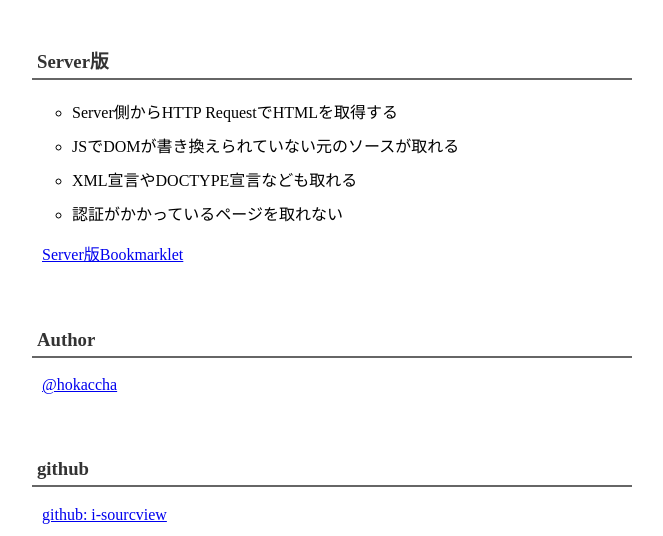
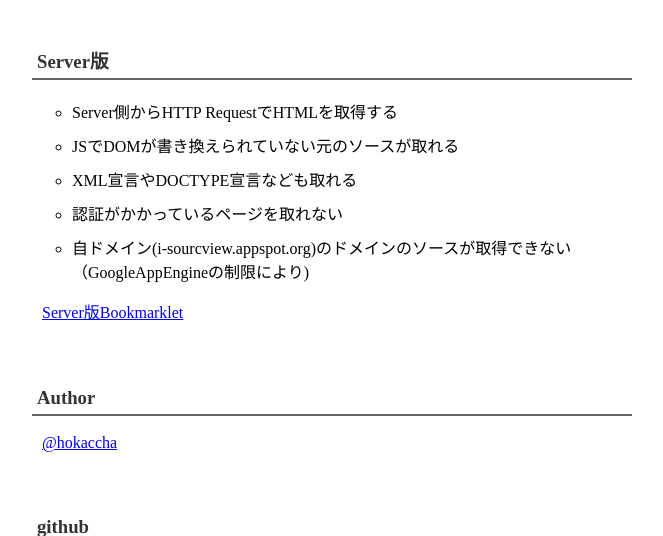
Before and after one commit to hokaccha/i-sourceview, a Python web app: template templates/index.html in a window 1280 px wide. Shown: the part 532-1068 px from the top of the page, without its empty margins (308-971 px from the left). Run offline with Jinja, Linux system fonts and the light colour scheme; the template is opened without the code that fills it, so the values that code supplies are empty.

Commit message:
added notes

```diff
--- a/templates/index.html
+++ b/templates/index.html
@@ -24,6 +24,7 @@
 <li>JSでDOMが書き換えられていない元のソースが取れる</li>
 <li>XML宣言やDOCTYPE宣言なども取れる</li>
 <li>認証がかかっているページを取れない</li>
+<li>自ドメイン(i-sourcview.appspot.org)のドメインのソースが取得できない（GoogleAppEngineの制限により)
 </ul>
 <p><a href="/bm_server">Server版Bookmarklet</a></p>
 </section>
```
